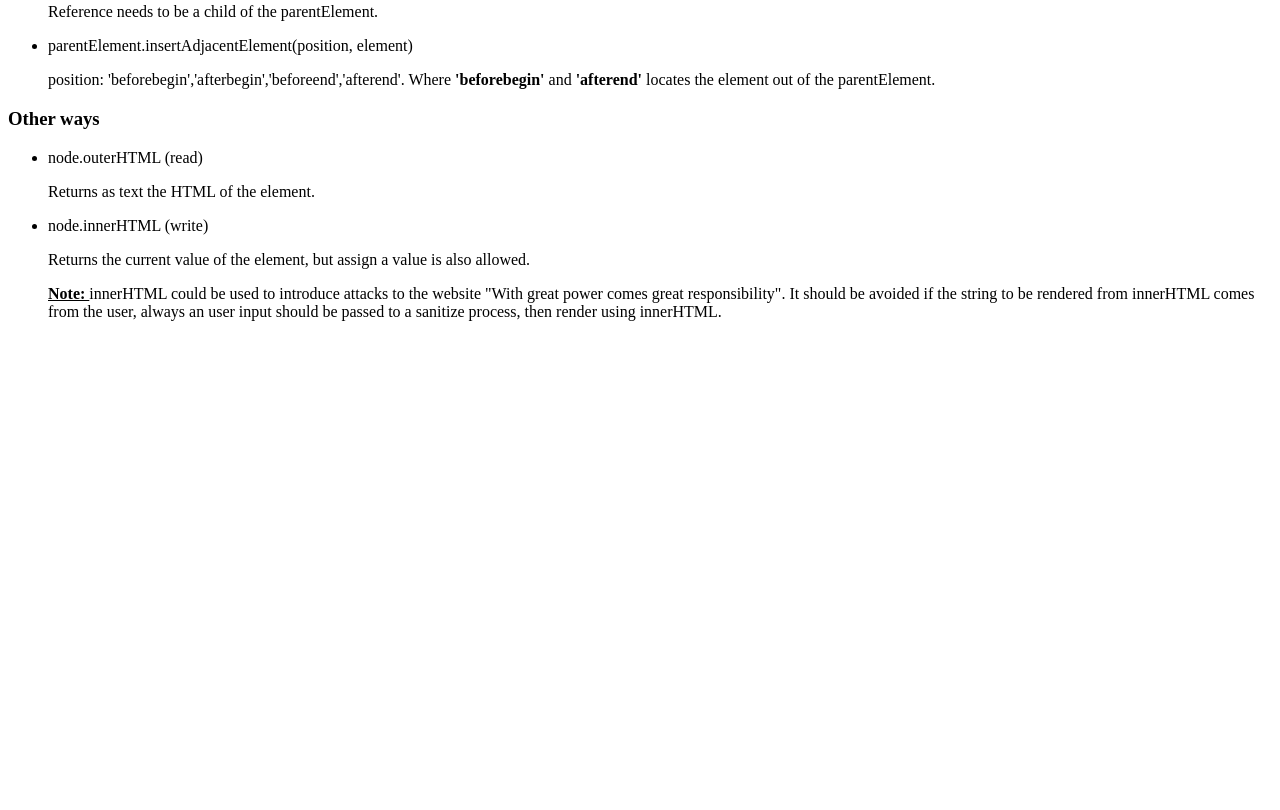
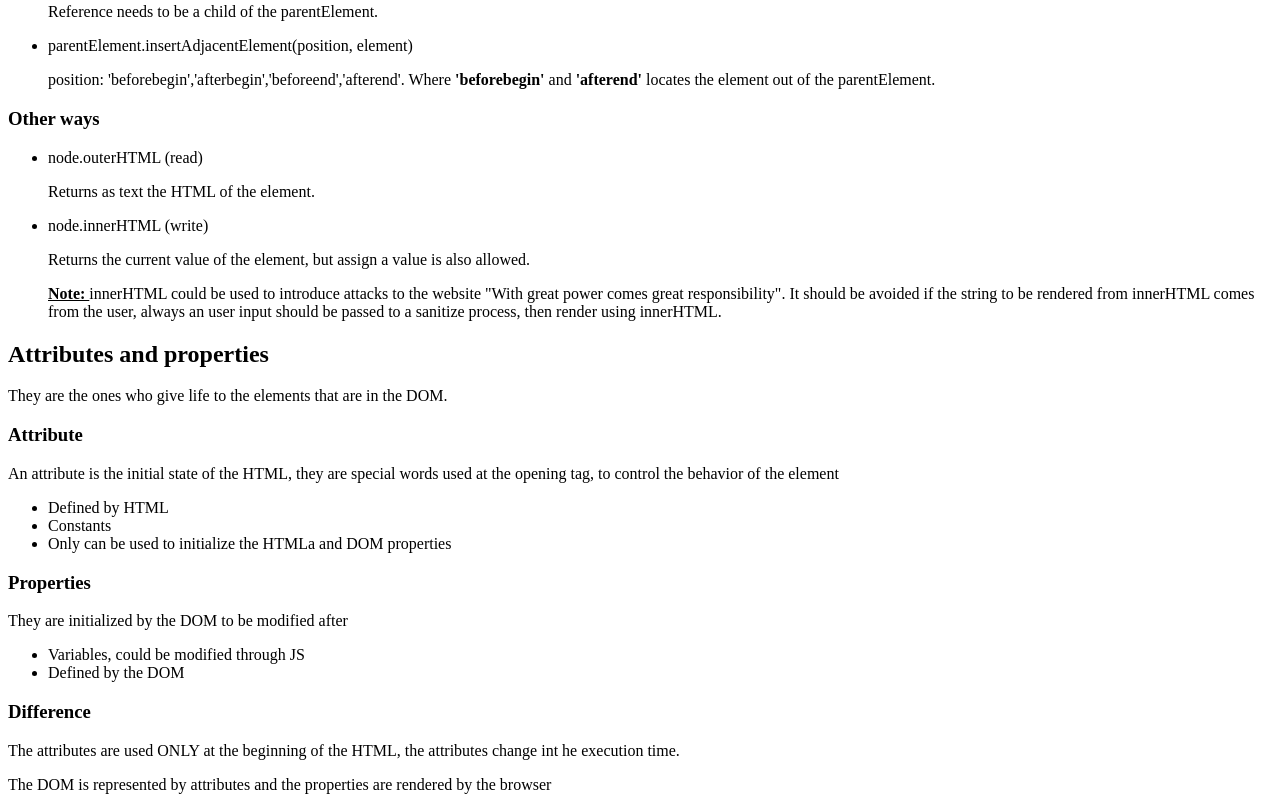
Before and after one commit to jfbarahonag/DOM_and_JS, a plain HTML site: page basics/index.html in a window 1280 px wide. Shown: the part 1252-2062 px from the top of the page. Before the commit the page ends 1589 px from the top, so only its background shows below. Drawn offline with Linux system fonts and the light colour scheme.

Commit message:
Attributes vs properties

```diff
--- a/basics/index.html
+++ b/basics/index.html
@@ -59,5 +59,23 @@
         <p>Returns the current value of the element, but assign a value is also allowed.</p>
         <p><b><u>Note: </u></b>innerHTML could be used to introduce attacks to the website "With great power comes great responsibility". It should be avoided if the string to be rendered from innerHTML comes from the user, always an user input should be passed to a sanitize process, then render using innerHTML.</p>
     </ul>
+    <h2>Attributes and properties</h2>
+    <p>They are the ones who give life to the elements that are in the DOM.</p>
+    <h3>Attribute</h3>
+    <p>An attribute is the initial state of the HTML, they are special words used at the opening tag, to control the behavior of the element</p>
+    <ul>
+        <li>Defined by HTML</li>
+        <li>Constants</li>
+        <li>Only can be used to initialize the HTMLa and DOM properties</li>
+    </ul>
+    <h3>Properties</h3>
+    <p>They are initialized by the DOM to be modified after</p>
+    <ul>
+        <li>Variables, could be modified through JS</li>
+        <li>Defined by the DOM</li>
+    </ul>
+    <h3>Difference</h3>
+    <p>The attributes are used ONLY at the beginning of the HTML, the attributes change int he execution time.</p>
+    <p>The DOM is represented by attributes and the properties are rendered by the browser</p>
 </body>
 </html>
```
